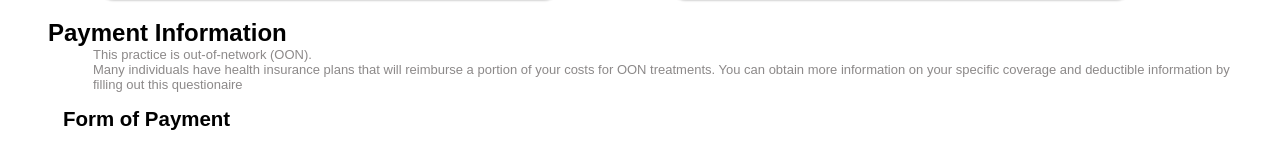
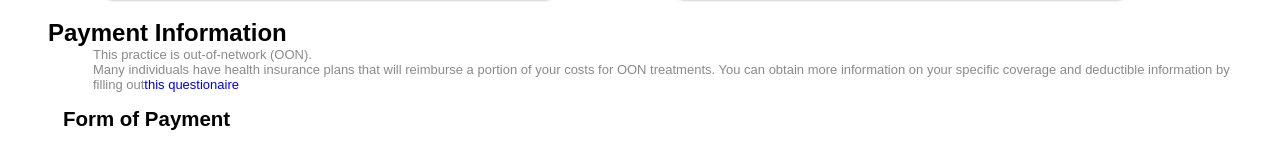
Before and after one commit to CultureCare22/Culture-Care, a React (Create React App) app: page /patient-info in a window 1280 px wide. Shown: the part 547-692 px from the top of the page. Built offline with nearby package versions, Linux system fonts and the light colour scheme.

Commit message:
added link to reimbursify

```diff
--- a/src/pages/PatientInfoForm/PatientInfoForm.js
+++ b/src/pages/PatientInfoForm/PatientInfoForm.js
@@ -78,7 +78,8 @@ function Form() {
             <p>This practice is out-of-network (OON). </p>
             <p>Many individuals have health insurance plans that will reimburse a portion
                 of your costs for OON treatments. You can obtain more information on your
-                specific coverage and deductible information by filling out this questionaire
+                specific coverage and deductible information by filling out
+                <a href='https://www.honesthourtherapy.com/'>this questionaire</a>
             </p>
             <form className='select-fop'>
                 <h3>Form of Payment</h3>
```
